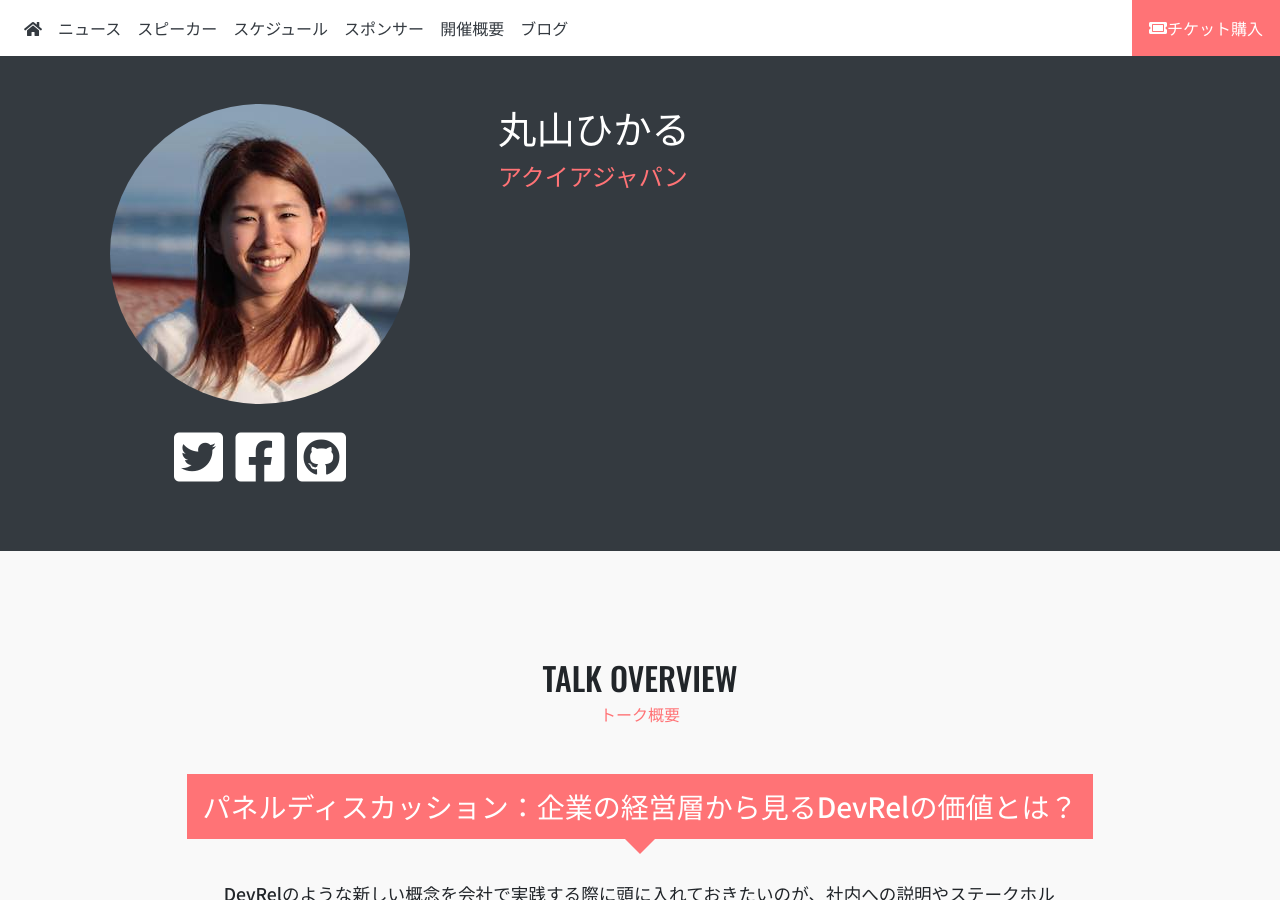
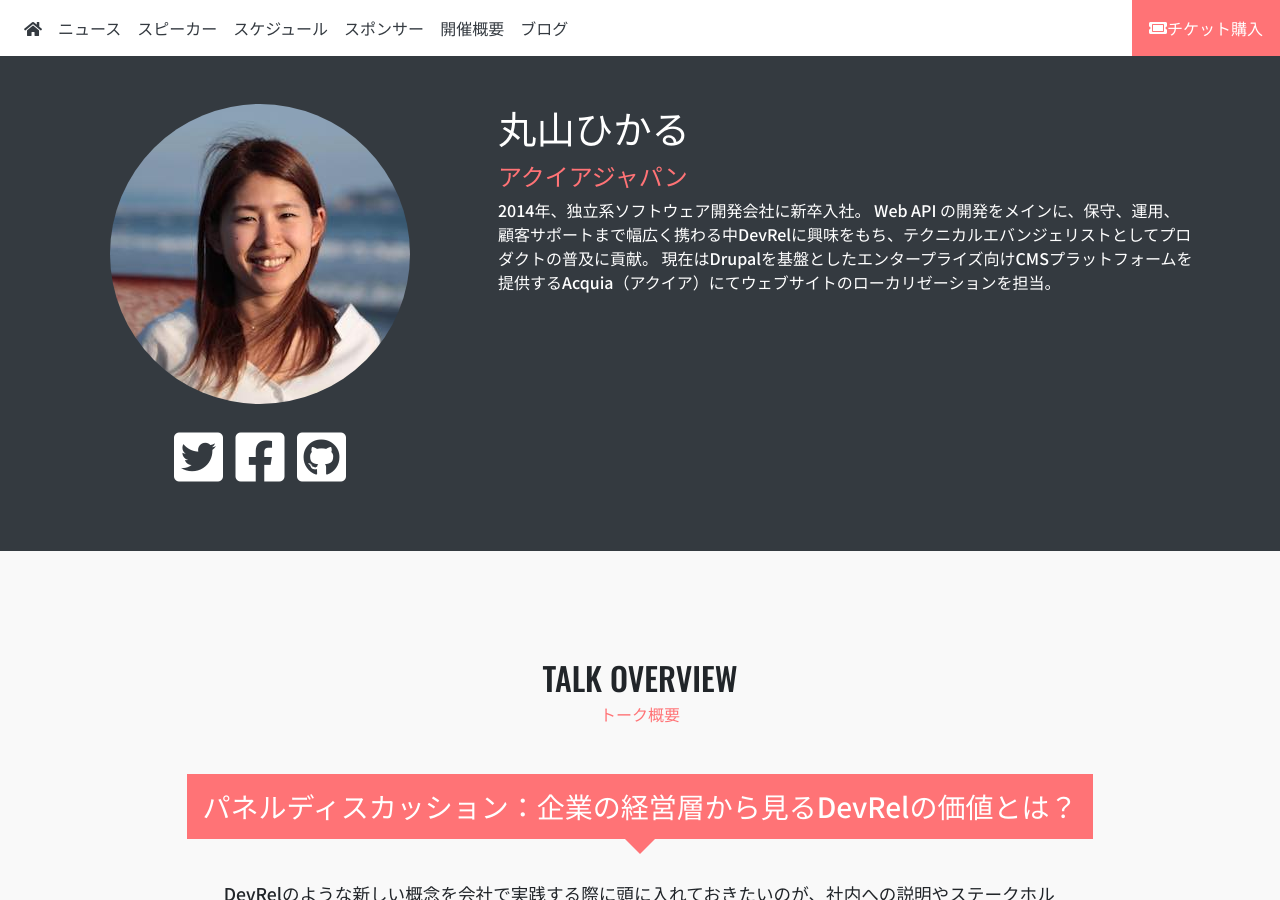
Before and after one commit to DevRelMeetupTokyo/japan-2019, a Jekyll site: the page built from speakers/hikaru.md, in a window 1280 px wide and 900 px high. Built offline with Jekyll 4.4.1, drawn with Linux system fonts in a browser that asks for light colours; nearby versions of some CDN libraries; comment, search, counter and statistics services are not loaded.

Commit message:
Updated information.

```diff
--- a/_data/sessions.json
+++ b/_data/sessions.json
@@ -61,7 +61,7 @@
     "company": "アクイアジャパン",
     "name": "丸山ひかる",
     "id": "hikaru",
-    "profile": "",
+    "profile": "2014年、独立系ソフトウェア開発会社に新卒入社。\nWeb API の開発をメインに、保守、運用、顧客サポートまで幅広く携わる中DevRelに興味をもち、テクニカルエバンジェリストとしてプロダクトの普及に貢献。\n現在はDrupalを基盤としたエンタープライズ向けCMSプラットフォームを提供するAcquia（アクイア）にてウェブサイトのローカリゼーションを担当。\n",
     "twitter": "maruyamahiakru",
     "facebook": "hikaru.maruyama.54",
     "github": "hmaruyama",
```
